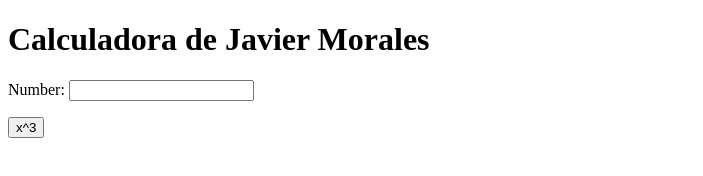
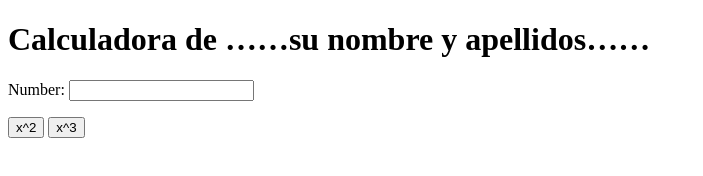
Before and after one commit to erTrujaDerBrej/my_calculator_2, a plain HTML site: page index.html in a window 1280 px wide. Shown: the whole page, without its empty margins (0-703 px from the left). Drawn offline with Linux system fonts and the light colour scheme.

Commit message:
x^2 button

```diff
--- a/index.html
+++ b/index.html
@@ -1,4 +1,3 @@
-
 <!DOCTYPE html>
 <html>
 	<head>
@@ -6,10 +5,11 @@
 		<meta charset="utf-8">
 	</head>
 	<body>
-		<h1>Calculadora de Javier Morales</h1>
+		<h1>Calculadora de ……su nombre y apellidos……</h1>
 		Number:
 		<input type="text" id="n1">
 		<p>
+			<button onclick="square()"> x^2 </button>
 			<button onclick="cube()"> x^3 </button>
 		</p>
 		<script type="text/javascript">
@@ -17,6 +17,10 @@
 				var num = document.getElementById("n1");
 				num.value = Math.pow(num.value, 3);
 			}
+			function square() {
+				var num = document.getElementById("n1");
+				num.value = Math.pow(num.value, 2);
+			}
 		</script>
 	</body>
 </html>
```
